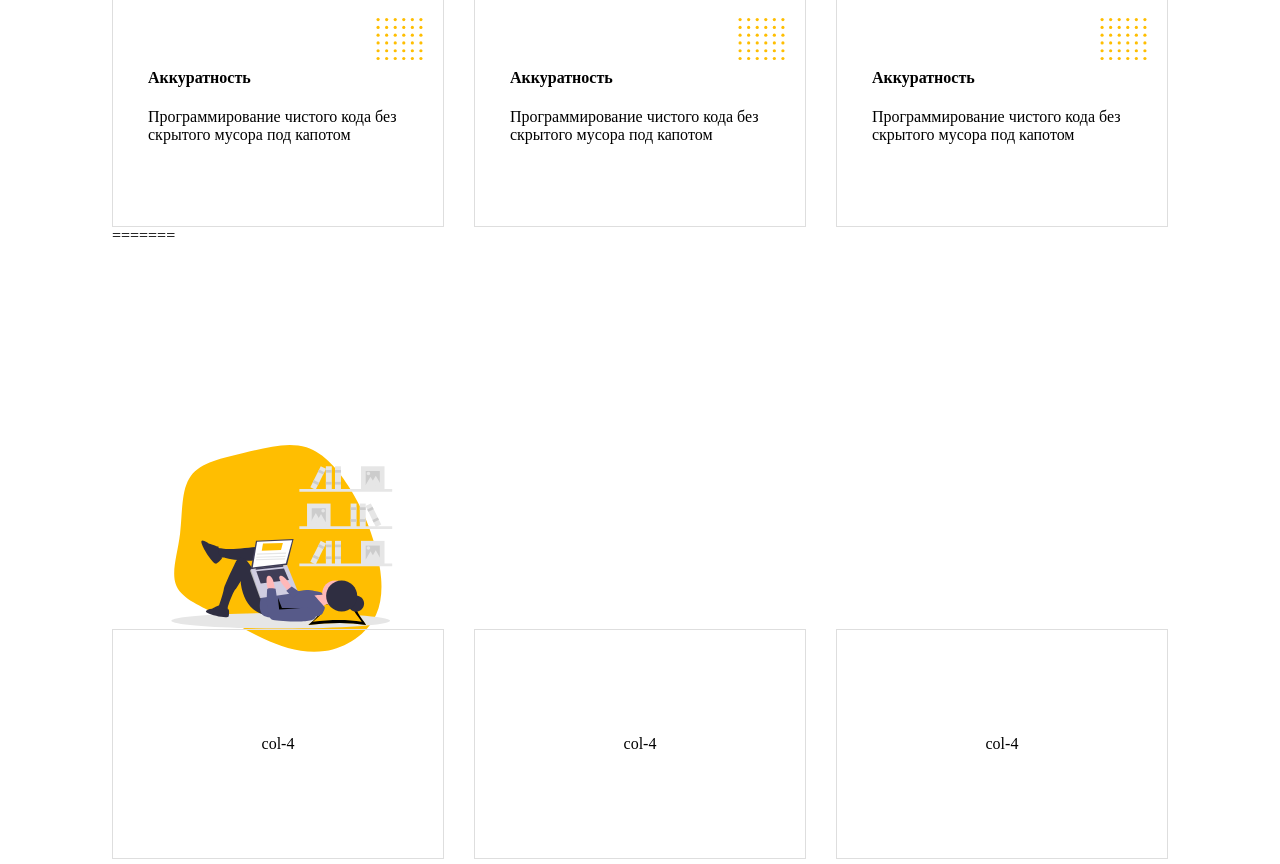
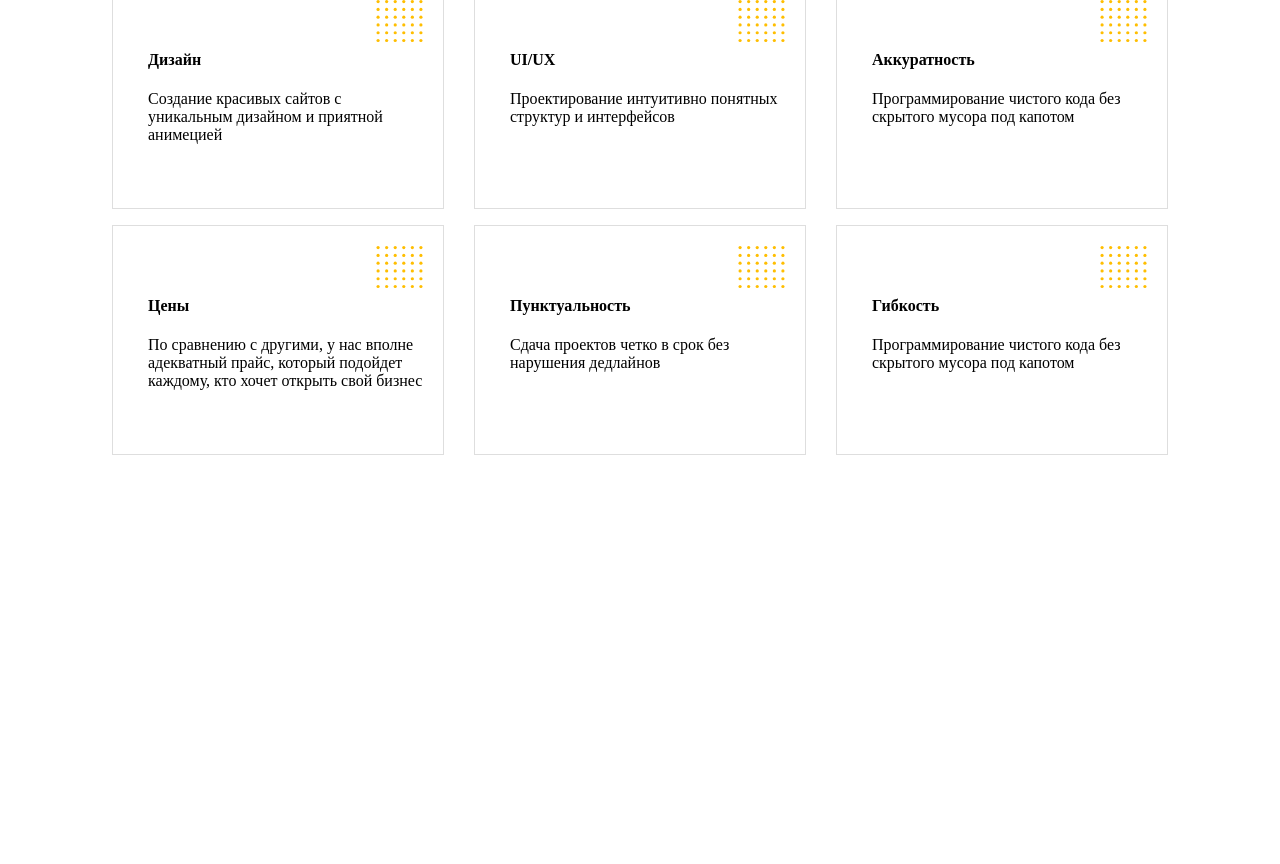
Before and after one commit to Antonio-DevOps/UX-UI-Custom-Design, a website: page index.html in a window 1280 px wide. Shown: the part 693-1557 px from the top of the page. After the commit the page ends 1148 px from the top, so only its background shows below. Drawn offline with Linux system fonts and the light colour scheme; files whose address does not match are found by name.

Commit message:
update files

```diff
--- a/index.html
+++ b/index.html
@@ -118,7 +118,6 @@
                 </div>
             </div>
             <div class="ba-col-6">
-<<<<<<< HEAD
                 <div class="box"><img src="img/general pictr.svg" alt="general pictr"></div>
             </div>
         </div>
@@ -128,21 +127,19 @@
             <div class="ba-col-4">
                 <div class="box content_container">
                     <div class="box_contant">
-                        <h4 class="box_title">Аккуратность</h4>
+                        <h4 class="box_title">Дизайн</h4>
                         <img  class="box_img" src="img/Group.svg" alt="icon">
-                        <p class="box_par">Программирование чистого кода без скрытого мусора под капотом</p>
+                        <p class="box_par">Создание красивых сайтов с уникальным дизайном и приятной анимецией</p>
                     </div>
                 </div>
-=======
-                <div class="box"><img src="img/general%20pictr.svg" alt="general pictr"></div>
->>>>>>> 58bfa24b56bd04077a35c8ea236cb38c41915627
+                <!-- <div class="box"><img src="img/general%20pictr.svg" alt="general pictr"></div> -->
             </div>
             <div class="ba-col-4">
                     <div class="box content_container">
                         <div class="box_contant">
-                            <h4 class="box_title">Аккуратность</h4>
+                            <h4 class="box_title">UI/UX</h4>
                             <img  class="box_img" src="img/Group.svg" alt="icon">
-                            <p class="box_par">Программирование чистого кода без скрытого мусора под капотом</p>
+                            <p class="box_par">Проектирование интуитивно понятных структур и интерфейсов</p>
                         </div>
                     </div>
                 </div>
@@ -158,13 +155,31 @@
         </div>
         <div class="ba-row magin_section2">
             <div class="ba-col-4">
-                <div class="box content_container">col-4</div>
+                <div class="box content_container">
+                    <div class="box_contant">
+                        <h4 class="box_title">Цены</h4>
+                        <img  class="box_img" src="img/Group.svg" alt="icon">
+                        <p class="box_par"> По сравнению с другими, у нас вполне адекватный прайс, который подойдет каждому, кто хочет открыть свой бизнес</p>
+                    </div>
+                </div>
             </div>
             <div class="ba-col-4">
-                <div class="box content_container">col-4</div>
-            </div>
+                    <div class="box content_container">
+                        <div class="box_contant">
+                            <h4 class="box_title">Пунктуальность</h4>
+                            <img  class="box_img" src="img/Group.svg" alt="icon">
+                            <p class="box_par">Сдача проектов четко в срок без нарушения дедлайнов</p>
+                        </div>
+                    </div>
+                </div>
             <div class="ba-col-4">
-                    <div class="box content_container">col-4</div>
+                    <div class="box content_container">
+                        <div class="box_contant">
+                            <h4 class="box_title">Гибкость</h4>
+                            <img  class="box_img" src="img/Group.svg" alt="icon">
+                            <p class="box_par">Программирование чистого кода без скрытого мусора под капотом</p>
+                        </div>
+                    </div>
                 </div>
         </div>
     </div>
--- a/scss/General.scss
+++ b/scss/General.scss
@@ -204,10 +204,23 @@
 //=======================Finish section_1==============================================//
 //============================Section_2============================================================//
 .content_container{
+    // width: 381px;
+    // height: 230px;
     // width: 23.8125rem;
     height: 14.375rem;
     border: 1px solid #DEDEDE;
     position: relative;
+    &:hover{
+        // width: 23.8125rem;
+        // height: 14.375rem;
+        background-color: black;
+        transform: scale(1.2);
+        color: white;
+        z-index: 1;
+        border-radius: 10px;
+
+    }
+
 }
 .box{
     &_title{
```
Also changed, not shown: styles/General.css, styles/app.css.
